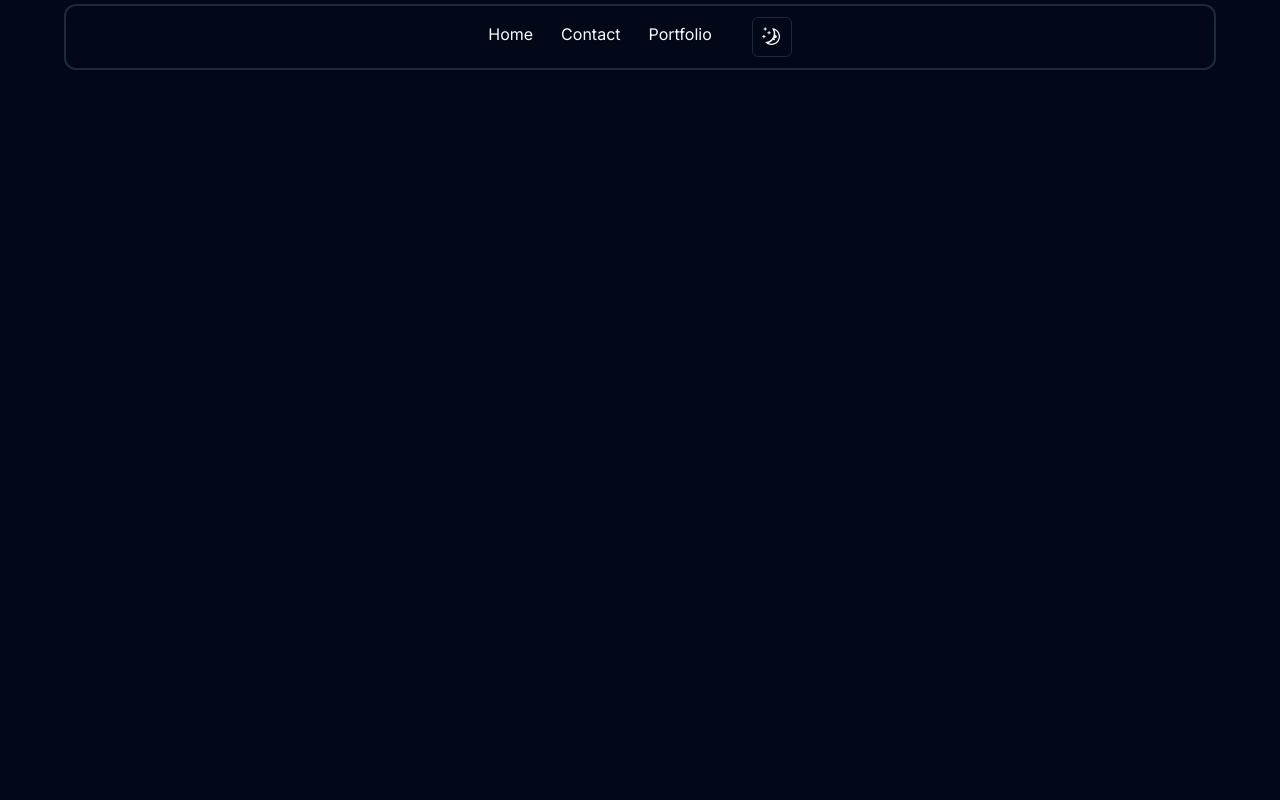
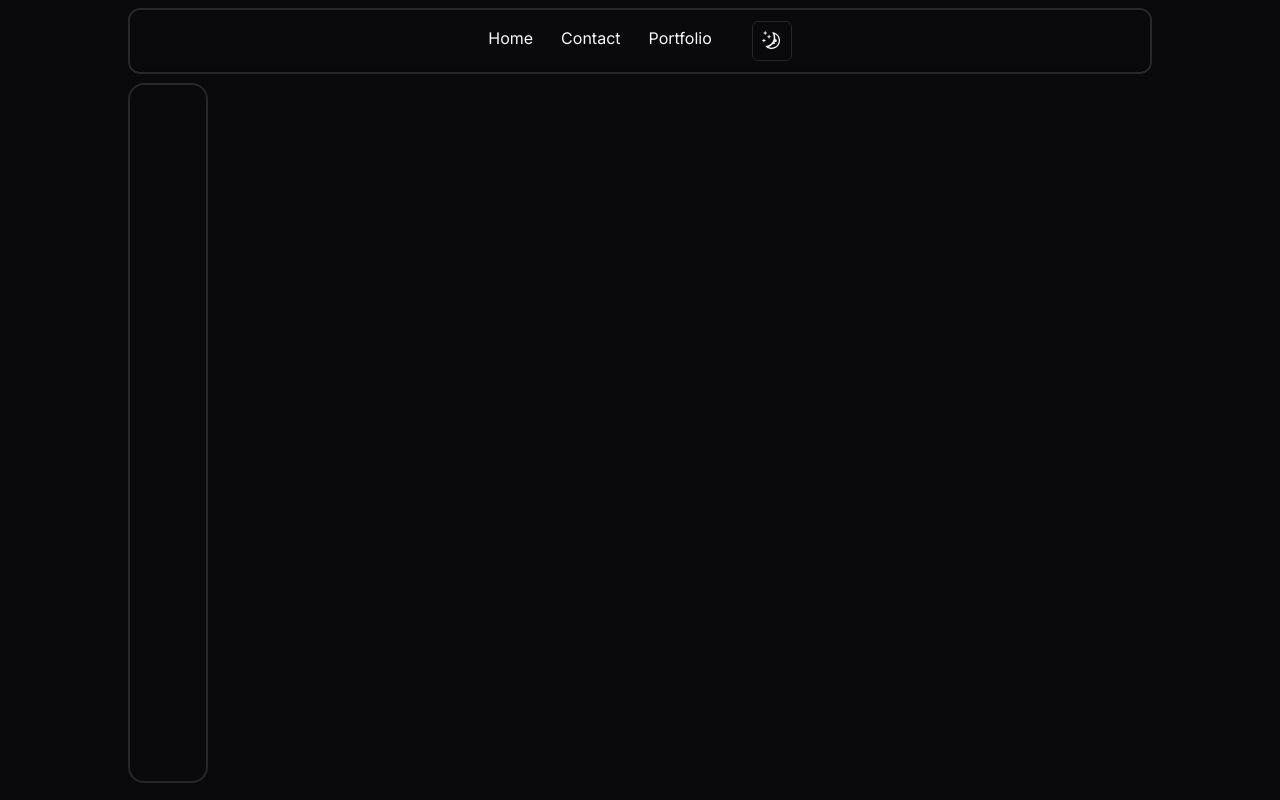
Before and after one commit to Asif-28/asif-portfolio, a Next.js app: page / in a window 1280 px wide. Built offline with nearby package versions, Linux system fonts and the light colour scheme.

Commit message:
shadcn congig

```diff
--- a/src/app/globals.css
+++ b/src/app/globals.css
@@ -5,64 +5,47 @@
 @layer base {
   :root {
     --background: 0 0% 100%;
-    --foreground: 222.2 84% 4.9%;
-
+    --foreground: 240 10% 3.9%;
     --card: 0 0% 100%;
-    --card-foreground: 222.2 84% 4.9%;
-
+    --card-foreground: 240 10% 3.9%;
     --popover: 0 0% 100%;
-    --popover-foreground: 222.2 84% 4.9%;
-
-    --primary: 222.2 47.4% 11.2%;
-    --primary-foreground: 210 40% 98%;
-
-    --secondary: 210 40% 96.1%;
-    --secondary-foreground: 222.2 47.4% 11.2%;
-
-    --muted: 210 40% 96.1%;
-    --muted-foreground: 215.4 16.3% 46.9%;
-
-    --accent: 210 40% 96.1%;
-    --accent-foreground: 222.2 47.4% 11.2%;
-
+    --popover-foreground: 240 10% 3.9%;
+    --primary: 240 5.9% 10%;
+    --primary-foreground: 0 0% 98%;
+    --secondary: 240 4.8% 95.9%;
+    --secondary-foreground: 240 5.9% 10%;
+    --muted: 240 4.8% 95.9%;
+    --muted-foreground: 240 3.8% 46.1%;
+    --accent: 240 4.8% 95.9%;
+    --accent-foreground: 240 5.9% 10%;
     --destructive: 0 84.2% 60.2%;
-    --destructive-foreground: 210 40% 98%;
-
-    --border: 214.3 31.8% 91.4%;
-    --input: 214.3 31.8% 91.4%;
-    --ring: 222.2 84% 4.9%;
-
+    --destructive-foreground: 0 0% 98%;
+    --border: 240 5.9% 90%;
+    --input: 240 5.9% 90%;
+    --ring: 240 5.9% 10%;
     --radius: 0.5rem;
   }
 
   .dark {
-    --background: 222.2 84% 4.9%;
-    --foreground: 210 40% 98%;
-
-    --card: 222.2 84% 4.9%;
-    --card-foreground: 210 40% 98%;
-
-    --popover: 222.2 84% 4.9%;
-    --popover-foreground: 210 40% 98%;
-
-    --primary: 210 40% 98%;
-    --primary-foreground: 222.2 47.4% 11.2%;
-
-    --secondary: 217.2 32.6% 17.5%;
-    --secondary-foreground: 210 40% 98%;
-
-    --muted: 217.2 32.6% 17.5%;
-    --muted-foreground: 215 20.2% 65.1%;
-
-    --accent: 217.2 32.6% 17.5%;
-    --accent-foreground: 210 40% 98%;
-
+    --background: 240 10% 3.9%;
+    --foreground: 0 0% 98%;
+    --card: 240 10% 3.9%;
+    --card-foreground: 0 0% 98%;
+    --popover: 240 10% 3.9%;
+    --popover-foreground: 0 0% 98%;
+    --primary: 0 0% 98%;
+    --primary-foreground: 240 5.9% 10%;
+    --secondary: 240 3.7% 15.9%;
+    --secondary-foreground: 0 0% 98%;
+    --muted: 240 3.7% 15.9%;
+    --muted-foreground: 240 5% 64.9%;
+    --accent: 240 3.7% 15.9%;
+    --accent-foreground: 0 0% 98%;
     --destructive: 0 62.8% 30.6%;
-    --destructive-foreground: 210 40% 98%;
-
-    --border: 217.2 32.6% 17.5%;
-    --input: 217.2 32.6% 17.5%;
-    --ring: 212.7 26.8% 83.9%;
+    --destructive-foreground: 0 0% 98%;
+    --border: 240 3.7% 15.9%;
+    --input: 240 3.7% 15.9%;
+    --ring: 240 4.9% 83.9%;
   }
 }
 
@@ -76,5 +59,5 @@
 }
 
 .section {
-  @apply max-w-6xl mx-auto;
+  @apply max-w-5xl mx-auto;
 }
--- a/src/app/layout.tsx
+++ b/src/app/layout.tsx
@@ -3,12 +3,13 @@ import { Inter } from "next/font/google";
 import "./globals.css";
 // import { ThemeProvider } from 'next-themes'
 import { ThemeProvider } from "@/components/ui/theme-provider";
+import Header from "@/components/sections/header/Header";
 
 const inter = Inter({ subsets: ["latin"] });
 
 export const metadata: Metadata = {
-  title: "Create Next App",
-  description: "Generated by create next app",
+  title: "Asif-Portfolio",
+  description: "Portfolio",
 };
 
 export default function RootLayout({
@@ -20,6 +21,7 @@ export default function RootLayout({
     <html lang="en" suppressHydrationWarning>
       <body className={inter.className}>
         <ThemeProvider attribute="class" defaultTheme="dark">
+          <Header />
           {children}
         </ThemeProvider>
       </body>
--- a/src/app/page.tsx
+++ b/src/app/page.tsx
@@ -1,10 +1,11 @@
 import Header from "@/components/sections/header/Header";
+import SideBar from "@/components/sections/sidebar/SideBar";
 import { ModeToggle } from "@/components/ui/toggle-mode";
 
 export default function Home() {
   return (
-    <main className="">
-      <Header />
+    <main className=" ">
+      <SideBar />
     </main>
   );
 }
--- a/src/components/sections/header/Header.tsx
+++ b/src/components/sections/header/Header.tsx
@@ -27,9 +27,9 @@ const Header = () => {
   };
 
   return (
-    <section>
-      <div className="section flex justify-center items-center gap-10 border-[2px] rounded-xl mt-1">
-        <nav className="flex justify-center items-center py-4">
+    <section className="fixed top-1 w-full">
+      <div className="section flex justify-center items-center gap-10 border-[2px] rounded-xl mt-1 backdrop-blur-sm light:bg-gray-50/50">
+        <nav className="flex justify-center items-center py-[1rem]">
           <ul className="flex gap-7 cursor-pointer">
             <li
               onMouseEnter={() => handleMouseEnter(0)}
--- /dev/null
+++ b/src/components/sections/sidebar/SideBar.tsx
@@ -0,0 +1,11 @@
+import React from "react";
+
+const SideBar = () => {
+  return (
+    <section className="section">
+      <div className="h-[calc(100vh-100px)] w-20 border-[2px] rounded-2xl fixed top-[5.2rem]"></div>
+    </section>
+  );
+};
+
+export default SideBar;
--- a/src/components/ui/toggle-mode.tsx
+++ b/src/components/ui/toggle-mode.tsx
@@ -31,9 +31,9 @@ export function ModeToggle() {
         <DropdownMenuItem onClick={() => setTheme("dark")}>
           Dark
         </DropdownMenuItem>
-        <DropdownMenuItem onClick={() => setTheme("system")}>
+        {/* <DropdownMenuItem onClick={() => setTheme("system")}>
           System
-        </DropdownMenuItem>
+        </DropdownMenuItem> */}
       </DropdownMenuContent>
     </DropdownMenu>
   );
```
